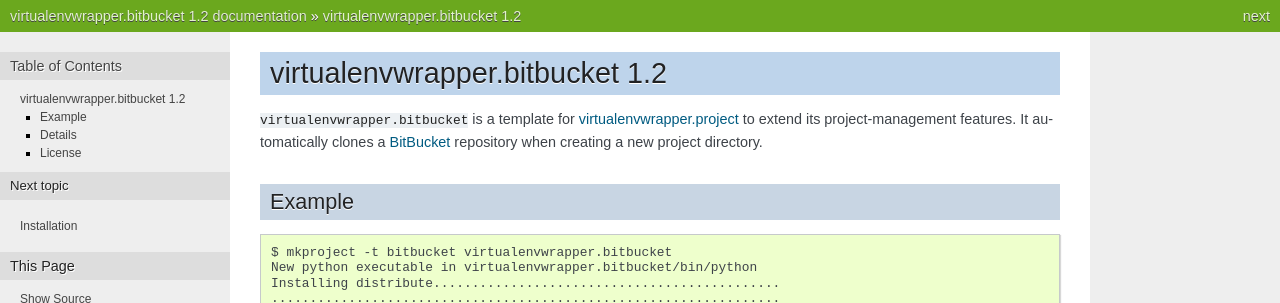
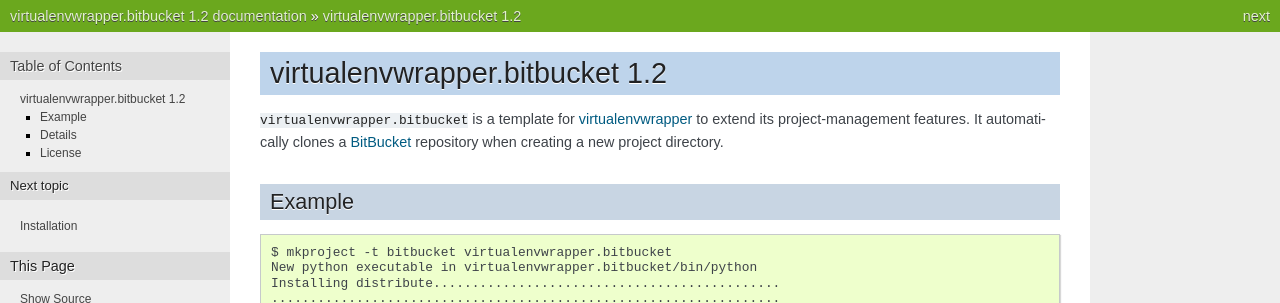
Before and after one commit to python-virtualenvwrapper/virtualenvwrapper.bitbucket, a Sphinx documentation site: the page built from docs/source/index.rst, in a window 1280 px wide. Shown: the top 303 px of the page. Built offline with Sphinx 7.4.7, drawn with Linux system fonts in a browser that asks for light colours.

Commit message:
update URLs in docs

```diff
--- a/docs/source/index.rst
+++ b/docs/source/index.rst
@@ -8,7 +8,7 @@
 #####################################
 
 ``virtualenvwrapper.bitbucket`` is a template for
-virtualenvwrapper.project_ to extend its project-management features.
+virtualenvwrapper_ to extend its project-management features.
 It automatically clones a BitBucket_ repository when creating a new
 project directory.
 
@@ -78,6 +78,6 @@
 OTHER TORTIOUS ACTION, ARISING OUT OF OR IN CONNECTION WITH THE USE OR
 PERFORMANCE OF THIS SOFTWARE.
 
-.. _virtualenvwrapper.project: http://www.doughellmann.com/projects/virtualenvwrapper.project/
+.. _virtualenvwrapper: http://www.doughellmann.com/projects/virtualenvwrapper/
 
 .. _BitBucket: http://www.bitbucket.org/
```
